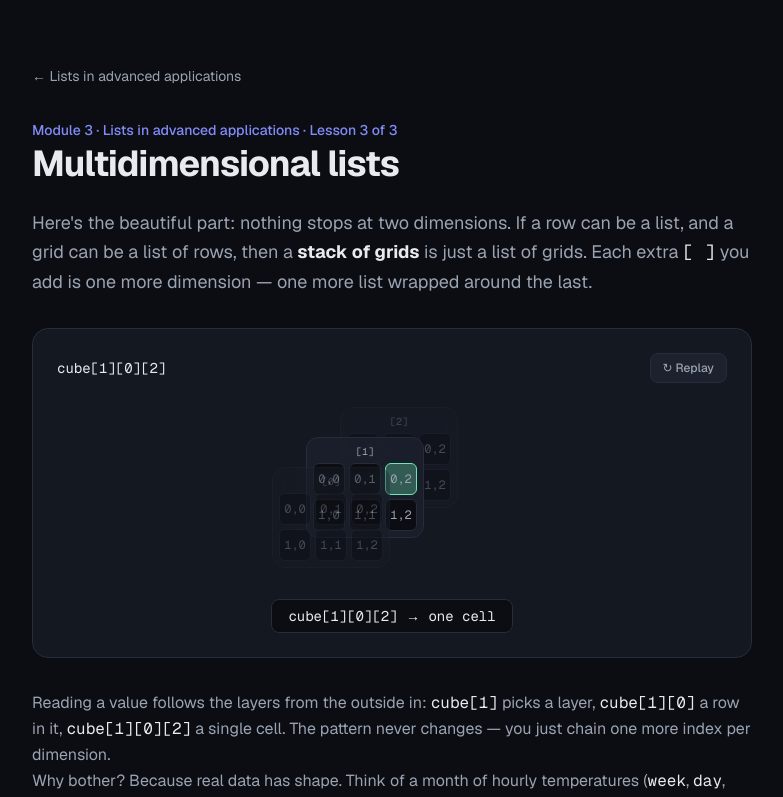
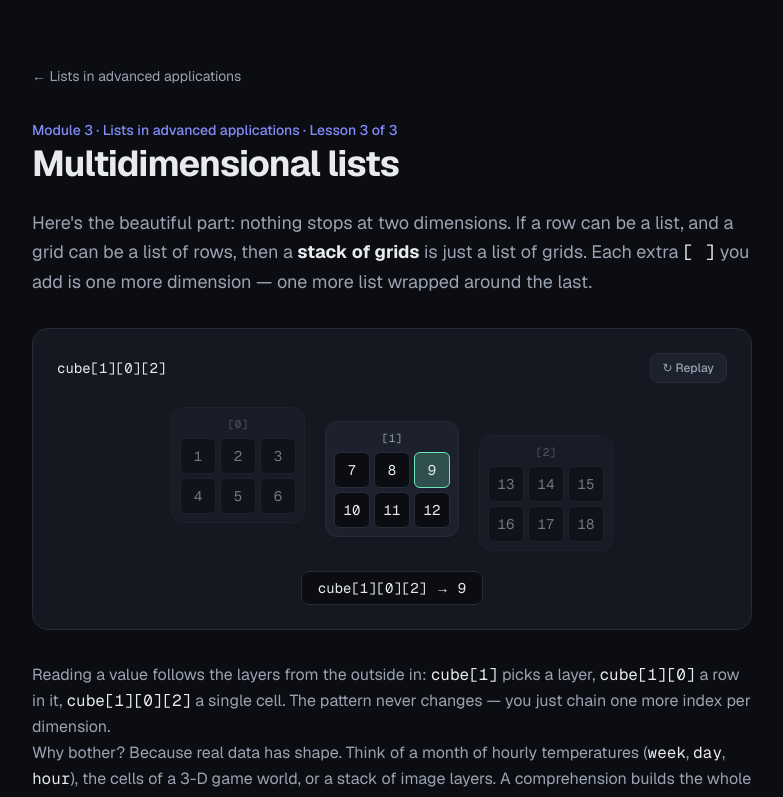
Before and after one commit to ag913331/loop, a Next.js app: page /learn/python/advanced-lists/multidimensional-lists in a window 1280 px wide. Shown: the top 797 px of the page, without its empty margins (248-1031 px from the left). Built offline with nearby package versions, Linux system fonts and the light colour scheme.

Commit message:
Refine text formatting in "Lists in Lists" and "Two-Dimensional Arrays" lessons for improved readability. Update Grid3D component to utilize a three-dimensional array structure, enhancing clarity in visual representation of multidimensional lists.

```diff
--- a/src/app/learn/python/advanced-lists/lists-in-lists/page.tsx
+++ b/src/app/learn/python/advanced-lists/lists-in-lists/page.tsx
@@ -43,7 +43,7 @@ export default function Page() {
     <LessonShell slug="lists-in-lists">
       <p className="mt-6 text-lg leading-relaxed text-muted">
         Nothing says a list&apos;s elements have to be simple values. An element
-        can be <em>another list</em> — and that single fact is the key to grids,
+        can be <em>another list</em>{" "}— and that single fact is the key to grids,
         tables and boards. To reach a value inside a nested list, index twice:{" "}
         <span className="font-mono text-foreground">people[0]</span>{" "}gives you the
         first inner list, and{" "}
@@ -55,7 +55,7 @@ export default function Page() {
 
       <p className="leading-relaxed text-muted">
         Building these lists by hand — start empty, loop,{" "}
-        <span className="font-mono text-foreground">append</span> — works, but
+        <span className="font-mono text-foreground">append</span>{" "}— works, but
         Python has a wonderfully compact alternative made for exactly this: the{" "}
         <strong className="text-foreground">list comprehension</strong>. It builds
         a whole new list from an old one in a single expression.
--- a/src/app/learn/python/advanced-lists/two-dimensional-arrays/page.tsx
+++ b/src/app/learn/python/advanced-lists/two-dimensional-arrays/page.tsx
@@ -48,7 +48,7 @@ export default function Page() {
     <LessonShell slug="two-dimensional-arrays">
       <p className="mt-6 text-lg leading-relaxed text-muted">
         Put lists inside a list and you get a{" "}
-        <strong className="text-foreground">two-dimensional array</strong> — a
+        <strong className="text-foreground">two-dimensional array</strong>{" "}— a
         grid. Think of the outer list as the{" "}
         <strong className="text-foreground">rows</strong>, and each inner list as
         the cells across one row. A chessboard, a spreadsheet, a game of
@@ -65,7 +65,7 @@ export default function Page() {
       <Grid2D />
 
       <p className="leading-relaxed text-muted">
-        So <span className="font-mono text-foreground">grid[row][col]</span> — row
+        So <span className="font-mono text-foreground">grid[row][col]</span>{" "}— row
         first, then column. Assigning works the same way:{" "}
         <span className="font-mono text-foreground">grid[1][2] = 99</span>{" "}changes
         exactly one cell.
--- a/src/components/Grid3D.tsx
+++ b/src/components/Grid3D.tsx
@@ -5,17 +5,30 @@ import gsap from "gsap";
 import { useGSAP } from "@gsap/react";
 import { useInViewReplay } from "./useInViewReplay";
 
-const LAYERS = 3; // depth
-const ROWS = 2;
-const COLS = 3;
+// cube[layer][row][col] — three 2x3 grids of values
+const CUBE = [
+  [
+    [1, 2, 3],
+    [4, 5, 6],
+  ],
+  [
+    [7, 8, 9],
+    [10, 11, 12],
+  ],
+  [
+    [13, 14, 15],
+    [16, 17, 18],
+  ],
+];
 const TL = 1; // target layer
 const TR = 0; // target row
 const TC = 2; // target col
 
 /**
- * A three-dimensional list, drawn as stacked layers. Selecting cube[1] lifts the
- * middle layer to the front; cube[1][0][2] then locks a single cell. Shows that
- * each extra dimension is just "a list of the thing below it". Plays in view.
+ * A three-dimensional list, drawn as a row of separate grids (one per layer).
+ * cube[1] spotlights the middle grid; cube[1][0][2] then locks a single cell —
+ * showing that each extra dimension is just "a list of the thing below it".
+ * Layers are kept apart so nothing overlaps. Plays in view, with a replay.
  */
 export default function Grid3D() {
   const { ref, inView, replay, replayCount, reducedMotion } =
@@ -30,27 +43,28 @@ export default function Grid3D() {
       const layerEls = gsap.utils.toArray<HTMLElement>(".g3-layer");
       const status = root.querySelector<HTMLElement>(".g3-status");
       const target = root.querySelector<HTMLElement>(".g3-target");
-      if (!status || layerEls.length !== LAYERS) return;
+      if (!status || layerEls.length !== CUBE.length) return;
 
-      const hit = "color-mix(in srgb, var(--brand) 30%, transparent)";
+      const hit = "color-mix(in srgb, var(--brand) 24%, transparent)";
 
       if (reducedMotion) {
+        gsap.set(layerEls, { opacity: 0.45 });
         gsap.set(layerEls[TL], { opacity: 1 });
         if (target) gsap.set(target, { backgroundColor: hit, borderColor: "var(--brand)" });
-        status.textContent = `cube[${TL}][${TR}][${TC}]  →  found`;
+        status.textContent = `cube[${TL}][${TR}][${TC}]  →  ${CUBE[TL][TR][TC]}`;
         return;
       }
 
-      gsap.set(layerEls, { opacity: 0.35 });
+      gsap.set(layerEls, { opacity: 0.45 });
       status.textContent = "cube[1][0][2]  ?";
       const tl = gsap.timeline();
 
-      // cube[1] -> spotlight the middle layer
-      tl.call(() => (status.textContent = `cube[${TL}]  →  middle layer`), [], "+=0.5");
+      // cube[1] -> spotlight the middle grid
+      tl.call(() => (status.textContent = `cube[${TL}]  →  middle grid`), [], "+=0.5");
       tl.to(layerEls[TL], { opacity: 1, duration: 0.45 }, "+=0.1");
 
-      // [0][2] -> a single cell inside it
-      tl.call(() => (status.textContent = `cube[${TL}][${TR}][${TC}]  →  one cell`), [], "+=0.6");
+      // [0][2] -> one cell inside it
+      tl.call(() => (status.textContent = `cube[${TL}][${TR}][${TC}]  →  ${CUBE[TL][TR][TC]}`), [], "+=0.6");
       if (target) tl.to(target, { backgroundColor: hit, borderColor: "var(--brand)", duration: 0.4 }, "+=0.1");
     },
     { scope, dependencies: [inView, replayCount, reducedMotion] },
@@ -74,46 +88,38 @@ export default function Grid3D() {
         </button>
       </div>
 
-      <div className="relative mx-auto h-44" style={{ width: 240 }}>
-        {/* back-to-front so the lowest index sits in front */}
-        {Array.from({ length: LAYERS }).map((_, depth) => {
-          const layer = LAYERS - 1 - depth; // render far layers first
-          return (
-            <div
-              key={layer}
-              className="g3-layer absolute rounded-xl border border-border bg-surface-2/80 p-1.5 backdrop-blur-sm"
-              style={{
-                left: layer * 34,
-                top: (LAYERS - 1 - layer) * 30,
-                zIndex: LAYERS - layer,
-              }}
-            >
-              <div className="mb-1 text-center font-mono text-[10px] text-muted">
-                [{layer}]
-              </div>
-              <div className="grid grid-cols-3 gap-1">
-                {Array.from({ length: ROWS * COLS }).map((_, i) => {
-                  const r = Math.floor(i / COLS);
-                  const c = i % COLS;
-                  const isTarget = layer === TL && r === TR && c === TC;
+      <div className="flex flex-wrap items-start justify-center gap-3 sm:gap-5">
+        {CUBE.map((layer, l) => (
+          <div
+            key={l}
+            className="g3-layer rounded-xl border border-border bg-surface-2 p-2"
+            style={{ marginTop: l * 14 }}
+          >
+            <div className="mb-1.5 text-center font-mono text-[11px] text-muted">
+              [{l}]
+            </div>
+            <div className="grid grid-cols-3 gap-1">
+              {layer.flatMap((row, r) =>
+                row.map((v, c) => {
+                  const isTarget = l === TL && r === TR && c === TC;
                   return (
                     <span
-                      key={i}
-                      className={`flex h-8 w-8 items-center justify-center rounded-md border border-border bg-background font-mono text-xs text-muted ${
+                      key={`${r}-${c}`}
+                      className={`flex h-9 w-9 items-center justify-center rounded-md border border-border bg-background font-mono text-sm text-foreground ${
                         isTarget ? "g3-target" : ""
                       }`}
                     >
-                      {r},{c}
+                      {v}
                     </span>
                   );
-                })}
-              </div>
+                }),
+              )}
             </div>
-          );
-        })}
+          </div>
+        ))}
       </div>
 
-      <div className="mt-4 text-center">
+      <div className="mt-5 text-center">
         <span className="g3-status inline-block rounded-lg border border-border bg-background px-4 py-1.5 font-mono text-sm text-foreground" />
       </div>
     </div>
```
